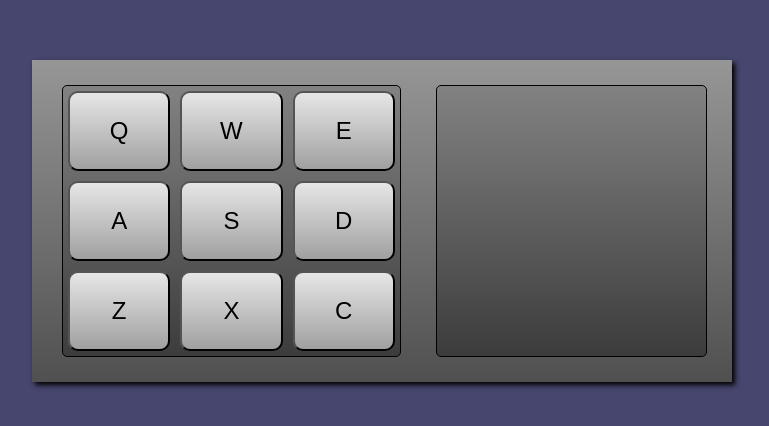
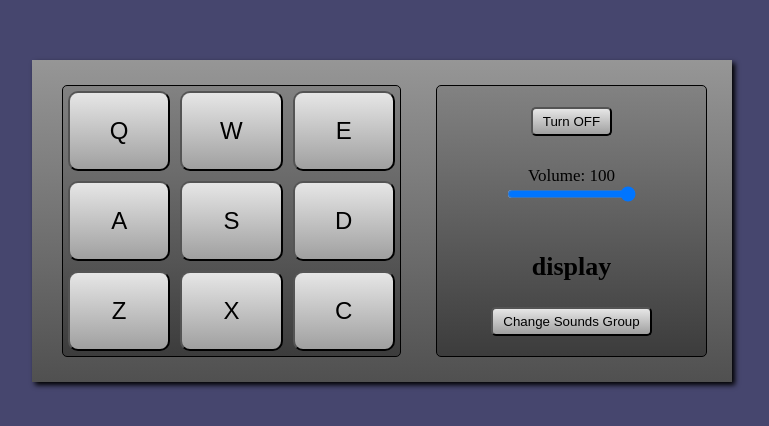
Before and after one commit to Bre323/Drum-Machine, a React (Create React App) app: page / in a window 1280 px wide. Shown: the part 130-556 px from the top of the page, without its empty margins (258-1027 px from the left). Built offline with nearby package versions, Linux system fonts and the light colour scheme.

Commit message:
Adding Elements to DrumControl

```diff
--- a/src/components/DrumControl.js
+++ b/src/components/DrumControl.js
@@ -3,7 +3,13 @@ import '../styles/DrumControl.css'
 
 const DrumControl = () => {
     return (
-        <div className="control"></div>
+        <div className="control">
+            <button className="power-button">Turn OFF</button>
+            <p>Volume: 100</p>
+            <input type="range" min="0" max="1" step="0.01" />
+            <h2 id="display">display</h2>
+            <button className="change-button">Change Sounds Group</button>
+        </div>
     )
 }
 
--- a/src/styles/DrumControl.css
+++ b/src/styles/DrumControl.css
@@ -1,7 +1,47 @@
 .control {
+    display: flex;
+    flex-direction: column;
+    justify-content: center;
+    align-items: center;
     margin: 15px;
     width: 40%;
     background: linear-gradient(0deg, rgb(60, 60, 60), rgb(130, 130, 130));
     border: 1px solid black;
     border-radius: 5px;
 }
+
+.control > button {
+    border-radius: 5px;
+    padding: 5px 10px;
+}
+
+.control > .power-button {
+    background: linear-gradient(0deg, rgb(160, 160, 160), rgb(230, 230, 230));
+    margin-bottom: 30px;
+}
+
+.control > .power-button:active {
+    background: linear-gradient(0deg, rgb(130, 130, 130), rgb(200, 200, 200));
+}
+
+.control > p {
+    font-size: 17px;
+}
+
+.control > input {
+    margin-bottom: 45px;
+}
+
+.control > h2 {
+    font-size: 26px;
+    margin-bottom: 20px;
+    padding: 5px;
+}
+
+.control > .change-button {
+    background: linear-gradient(0deg, rgb(160, 160, 160), rgb(230, 230, 230));
+}
+
+.control > .change-button {
+    background: linear-gradient(0deg, rgb(130, 130, 130) rgb(200, 200, 200));
+}
```
